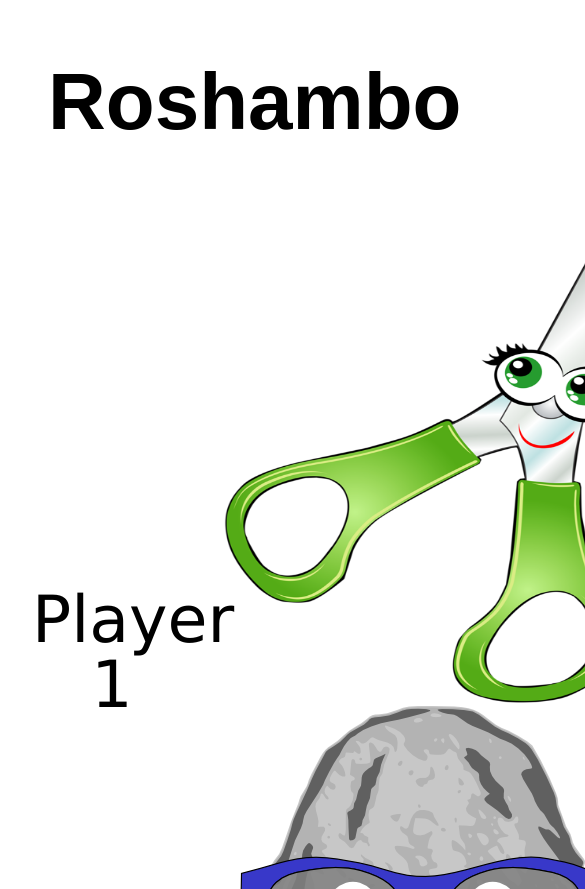
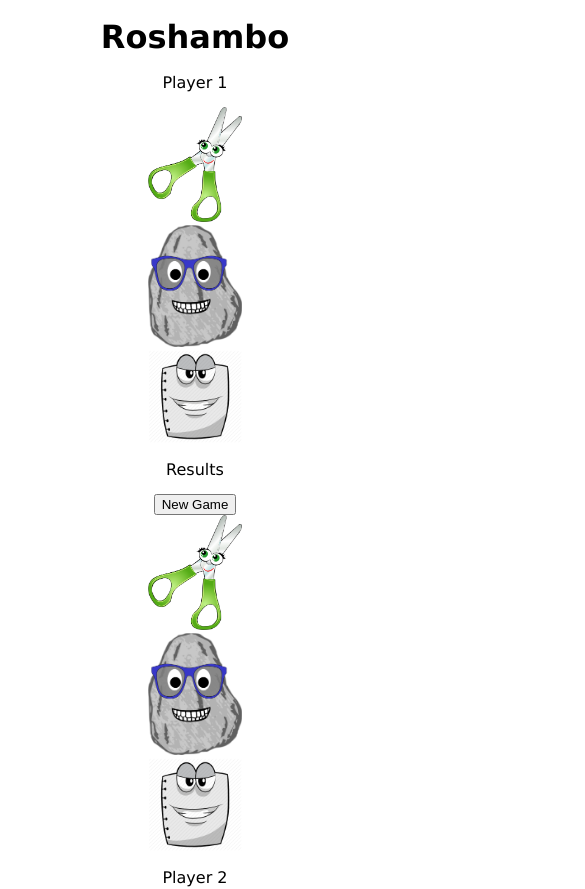
Before and after one commit to ERIKASTIGLEMAN/new-roshambo-js, a website: page public/index.html in a window 390 px wide. Shown: the top 889 px of the page, 585 px wide, since content can reach past the window. Drawn offline with Linux system fonts and the light colour scheme.

Commit message:
Implementing Responsive Design

```diff
--- a/public/screen.css
+++ b/public/screen.css
@@ -3,83 +3,20 @@
 }
 
 html {
-  height: 100%;
+  height: auto;
+  width: 100%;
 }
 
 body {
-  margin: 0;
-  min-height: 100%;
   font: 16px/ 1 san-serif;
   font-family: 'Lucida Sans', 'Lucida Sans Regular', 'Lucida Grande',
     'Lucida Sans Unicode', Geneva, Verdana, sans-serif;
+  text-align: center;
 }
 
-header {
-  padding: 0.5rem 3rem;
-  text-align: center;
-  font-family: fantasy;
+img {
+  width: 100%;
+  max-width: 25%;
+  height: auto;
+  max-height: 25%;
 }
-
-h1 {
-  font-size: 80px;
-}
-
-main {
-  display: flex;
-  justify-content: space-around;
-}
-
-section p {
-  margin: 20rem 2rem;
-  width: 10rem;
-  text-align: center;
-  padding-top: 4rem;
-  font-size: 65px;
-  height: 5rem;
-}
-
-section button {
-  font-size: 45px;
-  margin-left: 3rem;
-}
-
-.playerOne {
-  display: flex;
-}
-
-.playerTwo {
-  display: flex;
-  align-content: center;
-}
-
-#playerOneS img {
-  width: 500px;
-  height: 500px;
-}
-
-#playerTwoS img {
-  width: 500px;
-  height: 500px;
-}
-
-.choice-made button {
-  display: none;
-}
-.playerOne .choice {
-  display: none;
-}
-.playerOne.choice-made .choice {
-  display: flex;
-}
-
-#winner {
-  display: flex;
-  width: 200px;
-  height: 200px;
-}
-
-footer {
-  margin: 0 5rem;
-  text-align: center;
-  font-size: 60px;
-}
```
